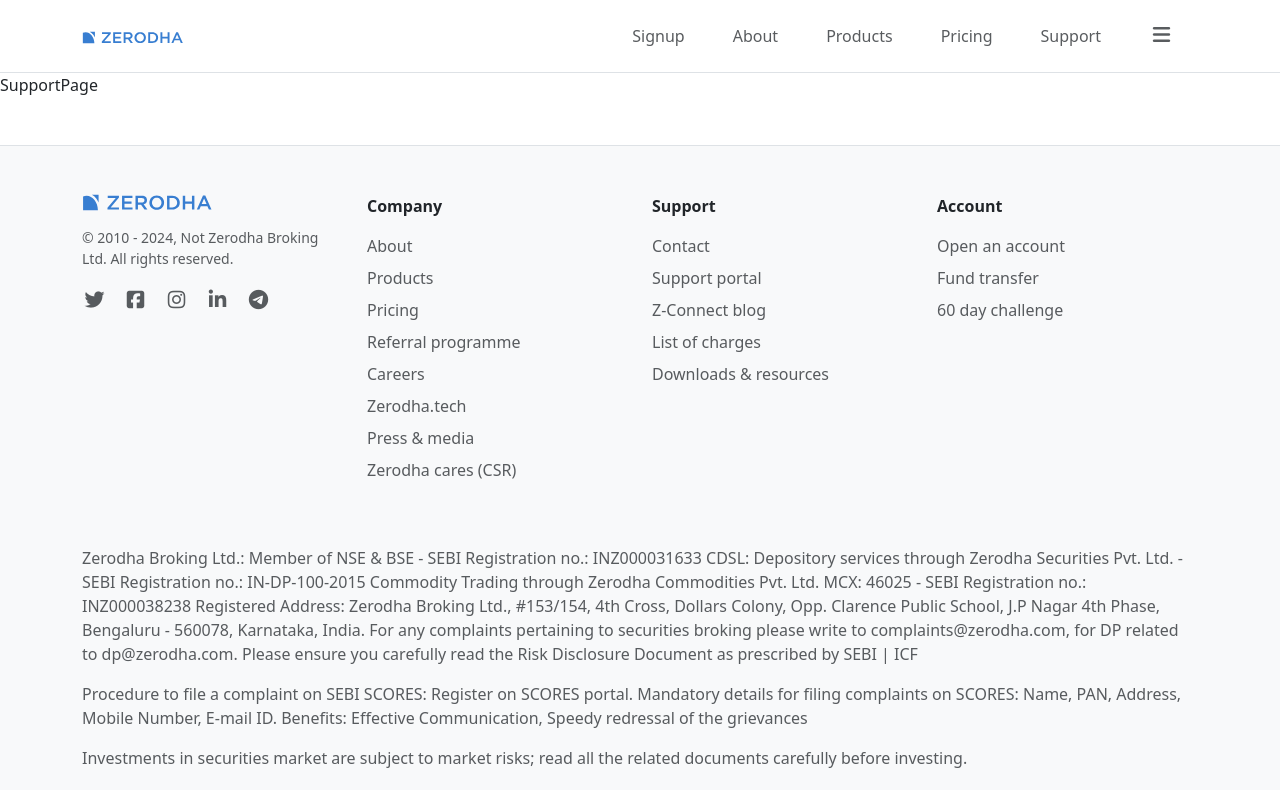
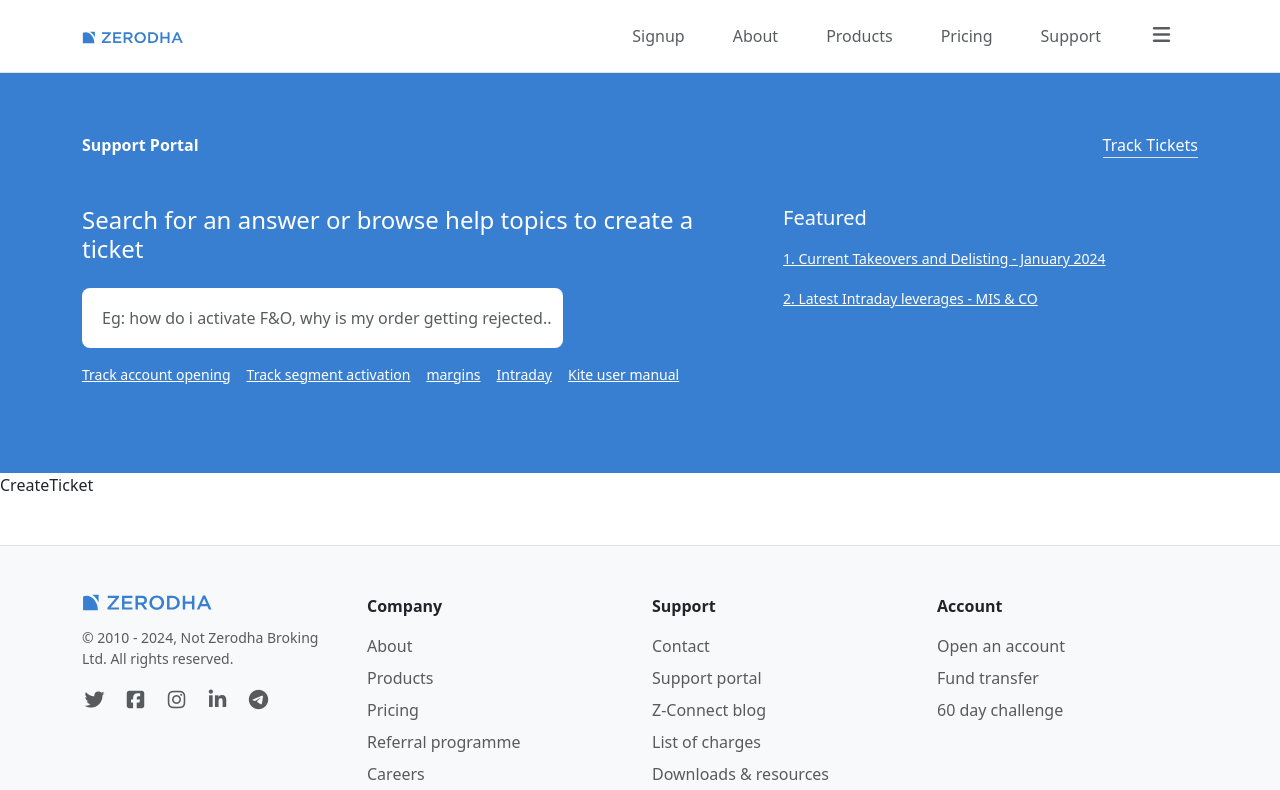
Before and after one commit to Muhammad-Muzzamal/frontend, a React (Vite) app: page /support in a window 1280 px wide. Shown: the top 790 px of the page. Built offline with nearby package versions, Linux system fonts and the light colour scheme.

Commit message:
complete hero section of support page

```diff
--- a/src/landing_page/support/Hero.jsx
+++ b/src/landing_page/support/Hero.jsx
@@ -1,9 +1,94 @@
-import React from 'react'
+import React from "react";
 
 const Hero = () => {
+  const heroStyle = {
+    backgroundColor: "#387ed1",
+    color: "white",
+    padding: "60px 0",
+    minHeight: "400px",
+  };
+
+  const searchInputStyle = {
+    height: "60px",
+    borderRadius: "8px",
+    border: "none",
+    // fontSize: "1.1rem",
+    paddingLeft: "20px",
+    width : "75%"
+  };
+
   return (
-    <div>Hero</div>
-  )
-}
+    <div style={heroStyle} className="container-fluid">
+      <div className="container">
+        {/* Top Navigation Links */}
+        <div className="d-flex justify-content-between mb-5">
+          <a
+            href="#"
+            className="text-white text-decoration-none fw-bold "
+          >
+            Support Portal
+          </a>
+          <a href="#" className="text-white text-decoration-none border-bottom">
+            Track Tickets
+          </a>
+        </div>
 
-export default Hero
+        <div className="row">
+          {/* Left Column: Search Section */}
+          <div className="col-md-7">
+            <h2 className="mb-4 h4">
+              Search for an answer or browse help topics to create a ticket
+            </h2>
+
+            <div className="mb-3">
+              <input
+                type="text"
+                className="form-control"
+                placeholder="Eg: how do i activate F&O, why is my order getting rejected.."
+                style={searchInputStyle}
+              />
+            </div>
+
+            {/* Quick Links */}
+            <div className="d-flex flex-wrap gap-3 small">
+              <a href="#" className="text-white text-decoration-underline">
+                Track account opening
+              </a>
+              <a href="#" className="text-white text-decoration-underline">
+                Track segment activation
+              </a>
+              <a href="#" className="text-white text-decoration-underline">
+                margins
+              </a>
+              <a href="#" className="text-white text-decoration-underline">
+                Intraday
+              </a>
+              <a href="#" className="text-white text-decoration-underline">
+                Kite user manual
+              </a>
+            </div>
+          </div>
+
+          {/* Right Column: Featured Section */}
+          <div className="col-md-5 ps-md-5 mt-5 mt-md-0">
+            <h4 className="mb-3 h5">Featured</h4>
+            <ol className="list-unstyled">
+              <li className="mb-3">
+                <a href="#" className="text-white text-decoration-underline small">
+                  1. Current Takeovers and Delisting - January 2024
+                </a>
+              </li>
+              <li>
+                <a href="#" className="text-white text-decoration-underline small">
+                  2. Latest Intraday leverages - MIS & CO
+                </a>
+              </li>
+            </ol>
+          </div>
+        </div>
+      </div>
+    </div>
+  );
+};
+
+export default Hero;
--- a/src/landing_page/support/SupportPage.jsx
+++ b/src/landing_page/support/SupportPage.jsx
@@ -1,8 +1,14 @@
 import React from 'react'
+import Hero from './Hero'
+import CreateTicket from './CreateTicket'
+
 
 const SupportPage = () => {
     return (
-        <div>SupportPage</div>
+        <div>
+            <Hero/>
+            <CreateTicket/>
+        </div>
     )
 }
 
```
